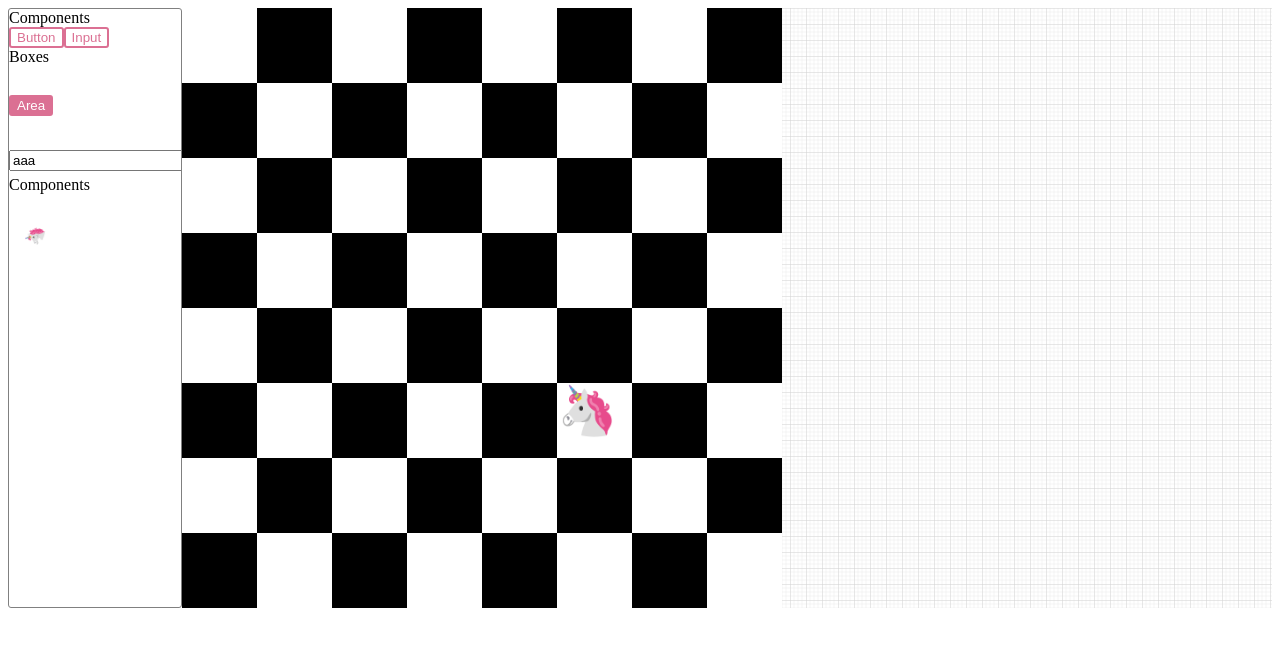
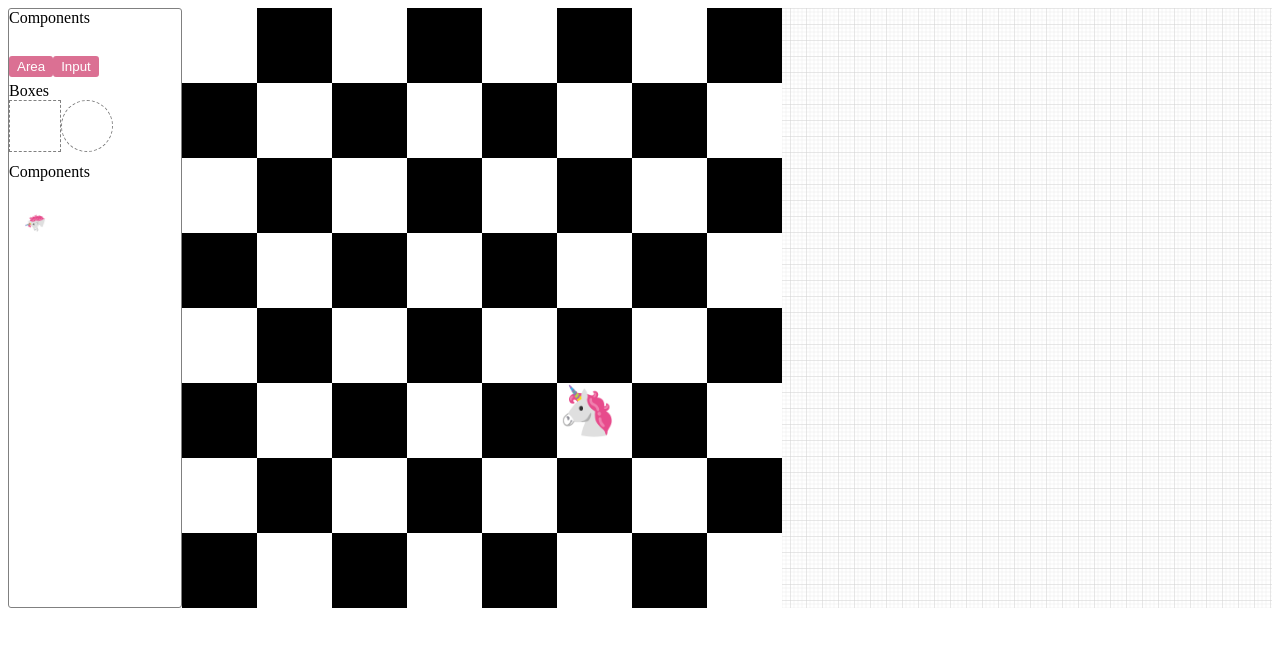
Before and after one commit to noberk/pagegen, a React (Create React App) app: page / in a window 1280 px wide. Shown: the top 646 px of the page. Built offline with nearby package versions, Linux system fonts and the light colour scheme.

Commit message:
a demo show you how to use inheritance of styled-components

```diff
--- a/src/components/Layout/index.tsx
+++ b/src/components/Layout/index.tsx
@@ -22,7 +22,16 @@ export const Aside = styled.aside`
   width: 200px;
   overflow: hidden;
 `
-
+export const DashBox = styled.span`
+  width: 50px;
+  height: 50px;
+  border: 1px solid gray;
+  border-style: dashed;
+  display: inline-block;
+`
+export const DashCircle = styled(DashBox)`
+  border-radius: 50%;
+`
 export const Button = styled.button<{ primary?: boolean }>`
   background: ${props => (props.primary ? 'palevioletred' : 'white')};
   color: ${props => (props.primary ? 'white' : 'palevioletred')};
--- a/src/pages/CanvasPage.tsx
+++ b/src/pages/CanvasPage.tsx
@@ -1,7 +1,14 @@
 import React from 'react'
 import ChessPage from './ChessPage'
 import { GRID16 } from '../assets/svg'
-import { Aside, Box, Button, CanvasContainer, Div } from '../components/Layout'
+import {
+  Aside,
+  Box,
+  Button,
+  CanvasContainer,
+  DashBox,
+  DashCircle,
+} from '../components/Layout'
 import { DraggableSpanSlot, ElementSlot } from '../components/Interaction'
 import { Rotate } from '../components/effect'
 import { DragItemType } from '../constant'
@@ -14,20 +21,20 @@ function CavansPage() {
           <div>
             <div>
               <header>Components</header>
-              <ElementSlot>
-                <Button>Button</Button>
-              </ElementSlot>
-              <ElementSlot>
-                <Button>Input</Button>
-              </ElementSlot>
+              <DraggableSpanSlot dragType={DragItemType.Button}>
+                <Button primary>Area</Button>
+              </DraggableSpanSlot>
+              <DraggableSpanSlot dragType={DragItemType.Input}>
+                <Button primary>Input</Button>
+              </DraggableSpanSlot>
             </div>
             <div>
               <header>Boxes</header>
               <DraggableSpanSlot dragType={DragItemType.Button}>
-                <Button primary>Area</Button>
+                <DashBox />
               </DraggableSpanSlot>
-              <DraggableSpanSlot dragType={DragItemType.Input}>
-                <input defaultValue='aaa'/>
+              <DraggableSpanSlot dragType={DragItemType.Button}>
+                <DashCircle />
               </DraggableSpanSlot>
             </div>
             <div>
```
